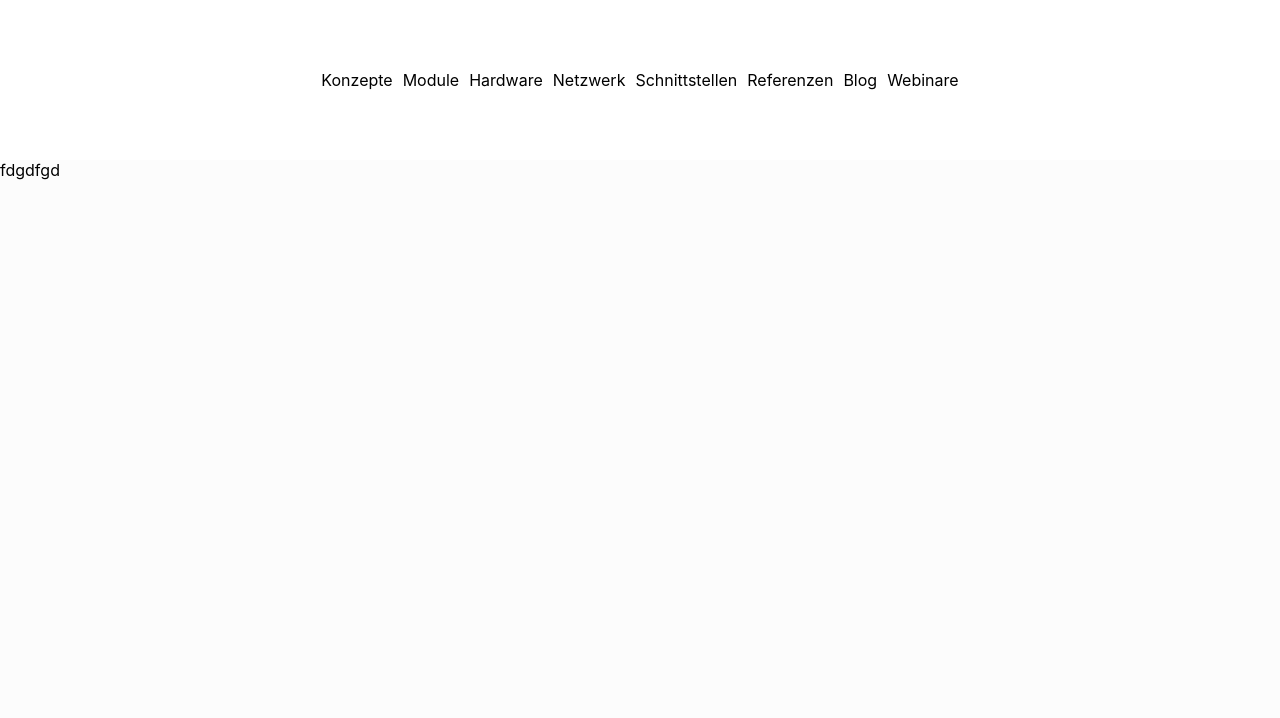
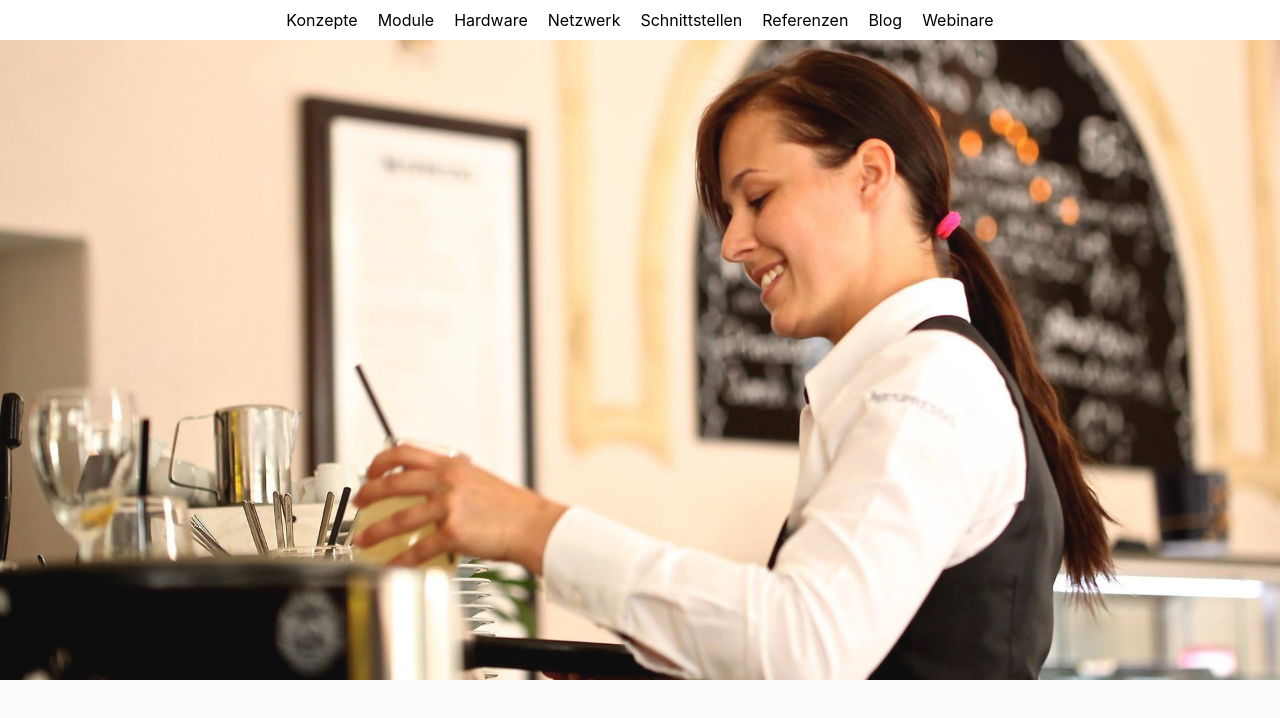
Before and after one commit to VictoriaStudios/gastronauti, a Next.js app: page / in a window 1280 px wide. Shown: the top 718 px of the page. Built offline with nearby package versions, Linux system fonts and the light colour scheme.

Commit message:
Added hero background and adjusted sizes

```diff
--- /dev/null
+++ b/components/Hero.js
@@ -0,0 +1,20 @@
+import React from 'react'
+import styles from '../styles/Hero.module.css'
+import Image from 'next/image'
+
+const Hero = (props) => {
+  return (
+    <div className={styles.heroWrapper}>
+        <Image
+        className={styles.heroBG}
+        src='/hero_bg.jpg'
+        // width={1920}
+        // height={1080}
+        layout='fill'
+        objectFit='cover'
+        />
+    </div>
+  )
+}
+
+export default Hero
--- a/pages/index.js
+++ b/pages/index.js
@@ -1,5 +1,6 @@
 import Head from 'next/head'
 import Layout from '../components/Layout'
+import Hero from '../components/Hero'
 import styles from '../styles/Home.module.css'
 
 export default function Home() {
@@ -12,7 +13,7 @@ export default function Home() {
       </Head>
       <Layout>
         <main>
-          fdgdfgd
+          <Hero/>
         </main>
       </Layout>
     </div>
--- /dev/null
+++ b/styles/Hero.module.css
@@ -0,0 +1,9 @@
+.heroWrapper {
+    position: relative;
+    width: 100vw;
+    height:80vh;
+}
+
+.heroBG {
+    opacity: 0.95;
+}
--- a/styles/Navbar.module.css
+++ b/styles/Navbar.module.css
@@ -2,14 +2,14 @@
     display: flex;
     justify-content: center;
     align-items:center;
-    height:20vh;
+    height:5vh;
     width: 100vw;
     background-color: white;
   }
 
 .navElement {
-    padding-left: 5px;
-    padding-right: 5px;
+    padding-left: 10px;
+    padding-right: 10px;
   }
 
 .navElement:hover {
```
Also changed, not shown: public/hero_bg.jpg (added).
